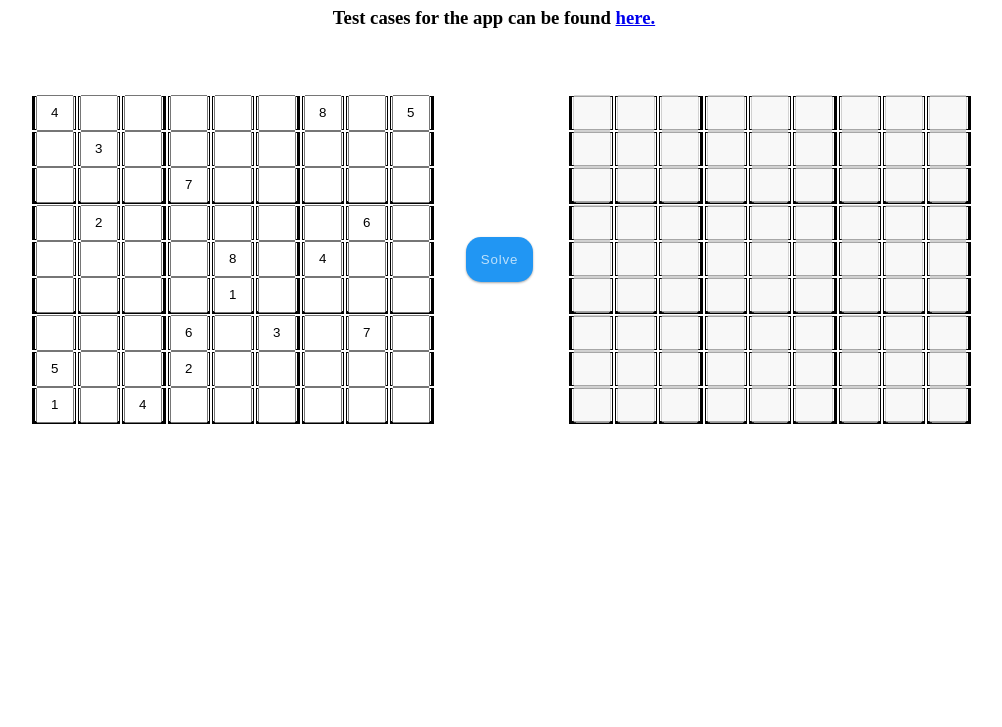
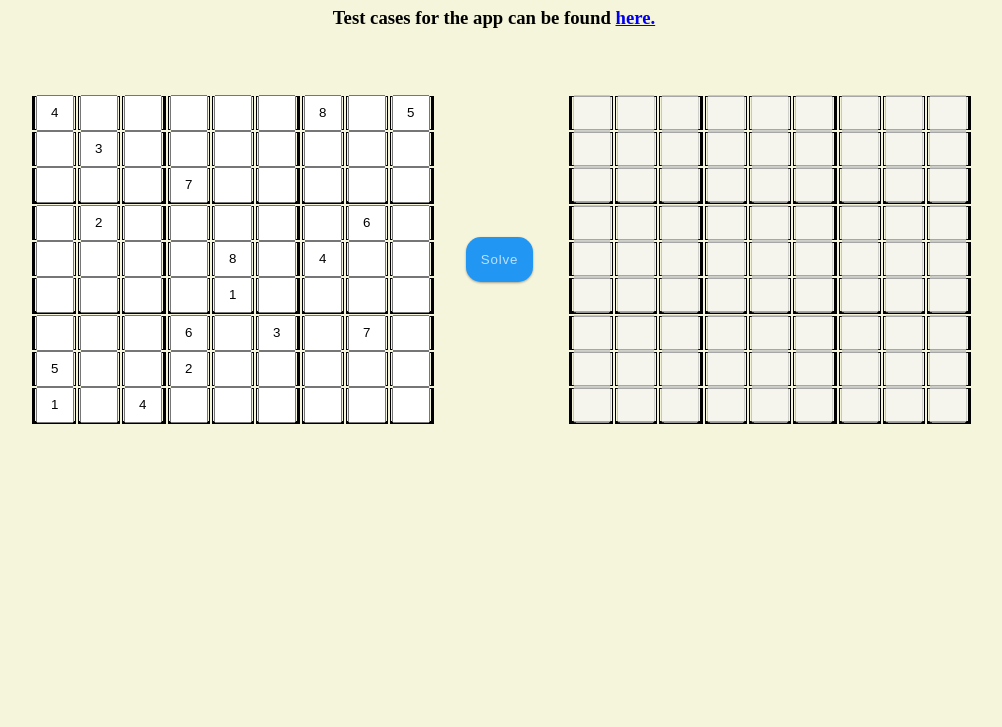
Before and after one commit to tosinoni/sudoku, a website: page public/views/sudoku.html in a window 1280 px wide. Shown: the part 73-800 px from the top of the page, without its empty margins (146-1148 px from the left). Drawn offline with nearby package versions, Linux system fonts and the light colour scheme; some packages are replaced by stand-ins of ours; a script that the page names is missing.

Commit message:
[Issue #1] added background color

```diff
--- a/public/css/sudoku.css
+++ b/public/css/sudoku.css
@@ -20,6 +20,9 @@ tr:nth-child(3n) td {
   border-bottom:solid ;
 }
 
+body {
+    background-color: #f5f5dc;
+}
 .inline{
     display: inline-flex;
     align-items: center;
```
